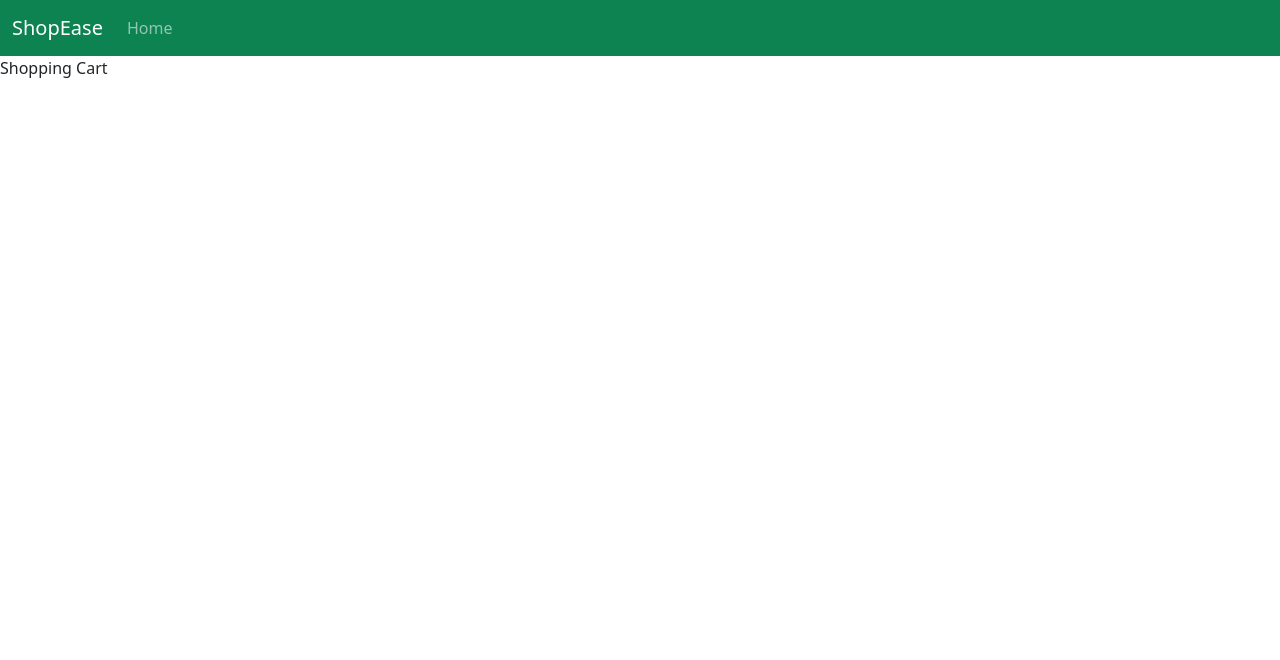
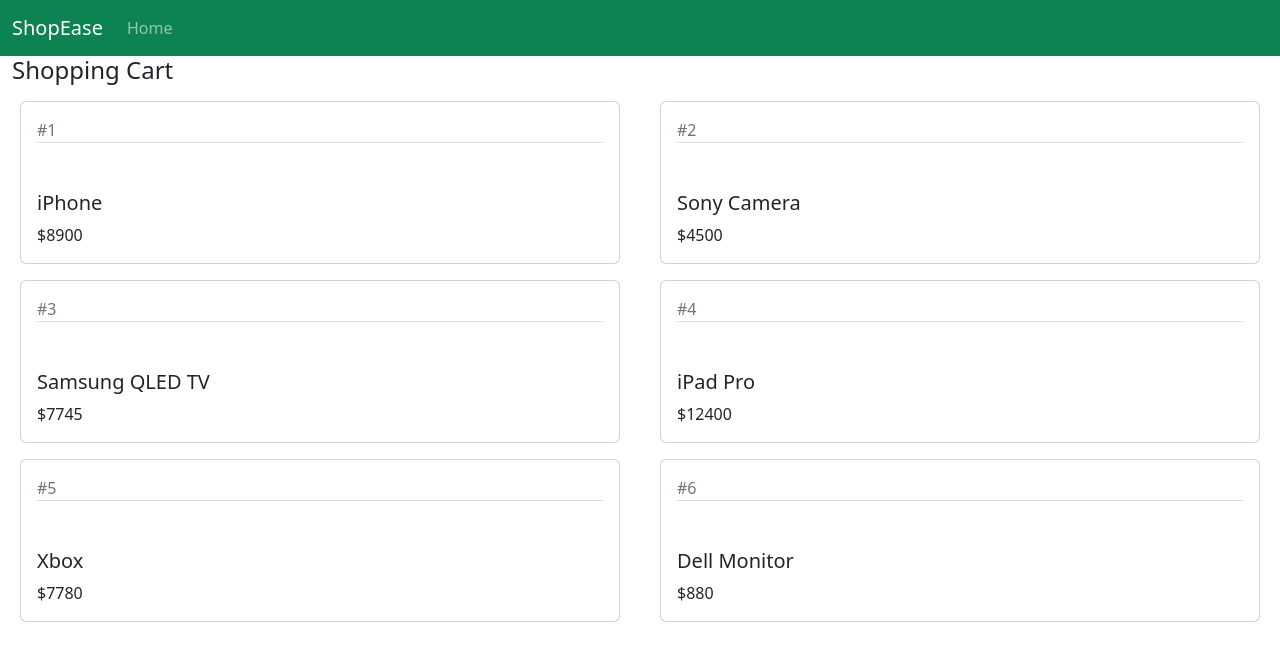
Before and after one commit to Nyakamba/ShopEase, a React (Vite) app: page / in a window 1280 px wide. Shown: the top 660 px of the page. Built offline with nearby package versions, Linux system fonts and the light colour scheme.

Commit message:
shopping cart

```diff
--- a/src/ShoppingCart.jsx
+++ b/src/ShoppingCart.jsx
@@ -1,8 +1,35 @@
 import React, { Component } from "react";
-import CustomersList from "./CustomersList";
+import Product from "./Product";
 
 export default class ShoppingCart extends Component {
+  state = {
+    products: [
+      { id: 1, productName: "iPhone", price: 8900, quanity: 0 },
+      { id: 2, productName: "Sony Camera", price: 4500, quanity: 0 },
+      { id: 3, productName: "Samsung QLED TV", price: 7745, quanity: 0 },
+      { id: 4, productName: "iPad Pro", price: 12400, quanity: 0 },
+      { id: 5, productName: "Xbox", price: 7780, quanity: 0 },
+      { id: 6, productName: "Dell Monitor", price: 880, quanity: 0 },
+    ],
+  };
   render() {
-    return <div>Shopping Cart</div>;
+    return (
+      <div className="container-fluid">
+        <h4>Shopping Cart</h4>
+
+        <div className="row">
+          {this.state.products.map((prod) => {
+            return (
+              <Product
+                key={prod.id}
+                id={prod.id}
+                productName={prod.productName}
+                price={prod.price}
+              />
+            );
+          })}
+        </div>
+      </div>
+    );
   }
 }
```
